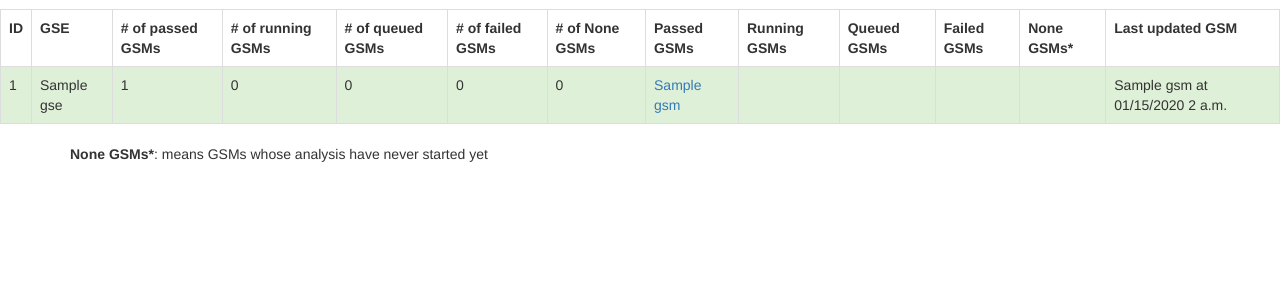
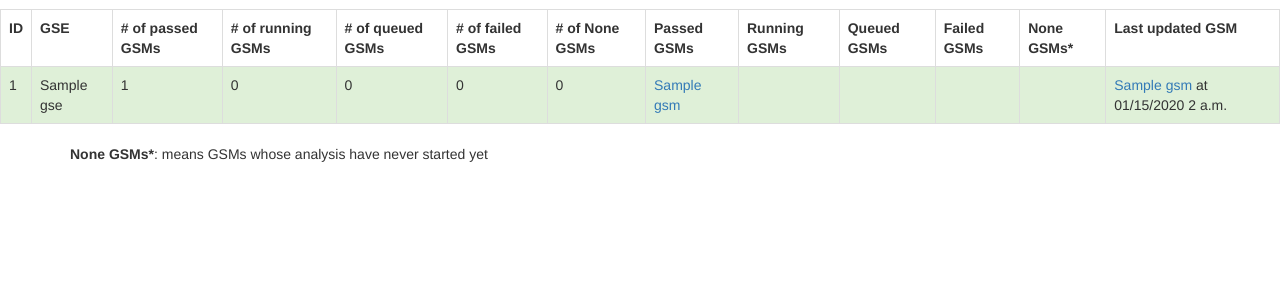
Before and after one commit to bcgsc/rsemreport, a Django app: page / in a window 1280 px wide. Shown: the part 51-351 px from the top of the page. Run offline with Django 3.2, Linux system fonts and the light colour scheme; tables that the repository leaves empty hold one stand-in row (values such as "Sample post"); some libraries are stand-ins or nearby versions.

```diff
--- a/rsem_report/templates/rsem_report/progress_report.html
+++ b/rsem_report/templates/rsem_report/progress_report.html
@@ -61,7 +61,10 @@
 	{% endfor %}
       </td>
 
-      <td>{{gse.last_updated_gsm.name}} at {{gse.last_updated_gsm.updated|date:"SHORT_DATETIME_FORMAT"}}</td>
+      <td>
+	<a href="#" onclick="return false;" class="gsm" data-clipboard-text="{{gse.last_updated_gsm.path}}">
+	  {{gse.last_updated_gsm.name}}
+	</a> at {{gse.last_updated_gsm.updated|date:"SHORT_DATETIME_FORMAT"}}</td>
     </tr>
   {% endfor %}
 </table>
```
